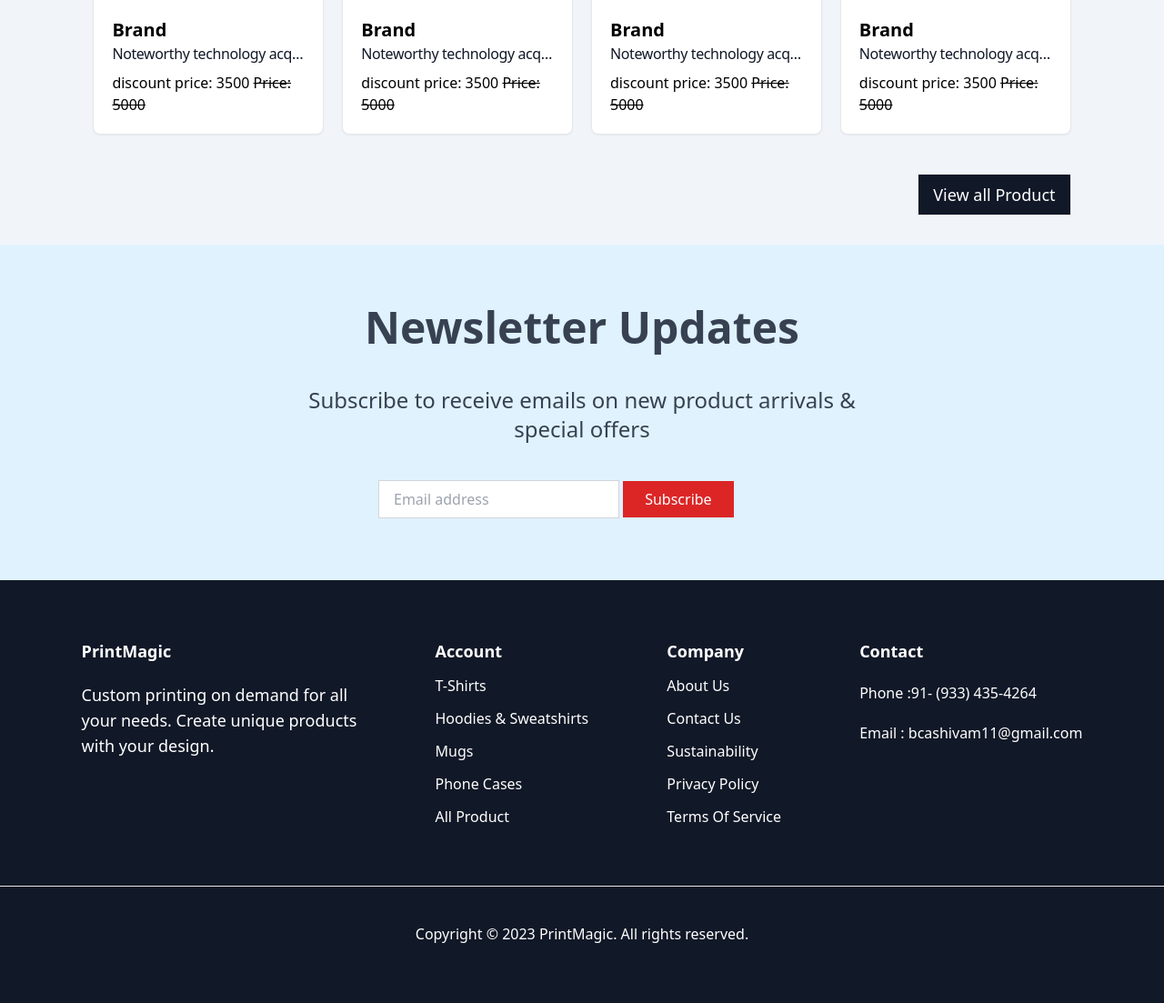
After one commit to Mohan3C/Textio, a Django app: template projecttextio/apptextio/templates/public/main.html in a window 1280 px wide. The commit adds this page. Shown: the part 1279-2382 px from the top of the page at 91% size. Run offline with Django 5.2, Linux system fonts and the light colour scheme; the template is opened without the code that fills it, so the values that code supplies are empty; some libraries are stand-ins or nearby versions.

Commit message:
footer work is complated

```diff
--- a/projecttextio/apptextio/templates/base.html
+++ b/projecttextio/apptextio/templates/public/base.html
@@ -8,11 +8,12 @@
     <script src="https://cdn.tailwindcss.com"></script>
     <link href="https://cdn.jsdelivr.net/npm/flowbite@3.1.2/dist/flowbite.min.css" rel="stylesheet" />
 
+
 </head>
 
 <body>
 
-    {% include 'navbar.html' %}
+    {% include 'public/navbar.html' %}
 
     <div class="main flex items-center justify-center">
 
--- /dev/null
+++ b/projecttextio/apptextio/templates/public/footer.html
@@ -0,0 +1,53 @@
+<!DOCTYPE html>
+<html lang="en">
+
+<head>
+    <meta charset="UTF-8">
+    <meta name="viewport" content="width=device-width, initial-scale=1.0">
+    <title>footer</title>
+    <script src="https://cdn.tailwindcss.com"></script>
+</head>
+
+<body>
+    <div class="flex w-full flex-col bg-gray-900">
+        <div class="flex  px-[7%] py-[5%] justify-between">
+            <div class="flex flex-col gap-5">
+                <h1 class="text-lg font-bold text-white">PrintMagic</h1>
+                <p class="text-white text-lg font-medium">Custom printing on demand for all <br>your needs. Create unique products <br> with your design.</p>
+
+            </div>
+            <div class="flex flex-col gap-3">
+                <h1 class="text-lg font-bold text-white">Account</h1>
+                <a href="" class="text-white ">T-Shirts</a>
+                <a href="" class="text-white ">Hoodies & Sweatshirts</a>
+                <a href="" class="text-white ">Mugs</a>
+                <a href="" class="text-white ">Phone Cases</a>
+                <a href="" class="text-white ">All Product</a>
+
+            </div>
+            <div class="flex flex-col gap-3">
+                <h1 class="text-lg font-bold text-white">Company</h1>
+                <a href="" class="text-white ">About Us</a>
+                <a href="" class="text-white ">Contact Us</a>
+                <a href="" class="text-white ">Sustainability</a>
+                <a href="" class="text-white ">Privacy Policy</a>
+                <a href="" class="text-white ">Terms Of Service</a>
+            </div>
+            <div class="flex flex-col gap-5">
+                <h1 class="text-lg font-bold text-white">Contact</h1>
+                <p class="text-white">Phone :91- (933) 435-4264</p>
+                <p class="text-white">Email : bcashivam11@gmail.com</p>
+
+            </div>
+        </div>
+        <hr class="">
+        <div class="flex flex-1 mb-16 mt-10">
+            <p class="text-white justify-center flex flex-1 justify-center">Copyright © 2023 PrintMagic. All rights reserved.</p>
+        </div>
+
+    </div>
+
+
+</body>
+
+</html>
--- a/projecttextio/apptextio/templates/main.html
+++ b/projecttextio/apptextio/templates/public/main.html
@@ -1,8 +1,9 @@
-{% extends 'base.html' %}
+{% extends 'public/base.html' %}
 
 {% block content %}
 
- <div class="flex flex-1 w-full">
+<div class="flex flex-col">
+    <div class="flex flex-1 w-full">
 
         <div id="indicators-carousel" class="relative w-full" data-carousel="static">
             <!-- Carousel wrapper -->
@@ -254,5 +255,7 @@
         </div>
 
     </div>
+    {% include 'public/footer.html' %}
+</div>
 
 {% endblock %}
--- a/projecttextio/apptextio/views.py
+++ b/projecttextio/apptextio/views.py
@@ -4,7 +4,7 @@ from django.contrib.auth.forms import UserCreationForm
 # Create your views here.
 
 def home(request):
-    return render(request,"main.html")
+    return render(request,"public/main.html")
 
 
 def registeruser(request):
--- a/projecttextio/projecttextio/urls.py
+++ b/projecttextio/projecttextio/urls.py
@@ -1,19 +1,4 @@
-"""
-URL configuration for projecttextio project.
 
-The `urlpatterns` list routes URLs to views. For more information please see:
-    https://docs.djangoproject.com/en/5.2/topics/http/urls/
-Examples:
-Function views
-    1. Add an import:  from my_app import views
-    2. Add a URL to urlpatterns:  path('', views.home, name='home')
-Class-based views
-    1. Add an import:  from other_app.views import Home
-    2. Add a URL to urlpatterns:  path('', Home.as_view(), name='home')
-Including another URLconf
-    1. Import the include() function: from django.urls import include, path
-    2. Add a URL to urlpatterns:  path('blog/', include('blog.urls'))
-"""
 from django.contrib import admin
 from django.urls import path,include
 
@@ -22,7 +7,7 @@ from apptextio.views import *
 urlpatterns = [
     path('admin/', admin.site.urls),
     path("",home,name="homepage"),
-     path("accounts/", include("django.contrib.auth.urls")),
+    path("accounts/", include("django.contrib.auth.urls")),
     path("accounts/registration/",registeruser,name="registration"),
 
 ]
```
Also changed, not shown: projecttextio/apptextio/templates/public/navbar.html (renamed from projecttextio/apptextio/templates/navbar.html).
